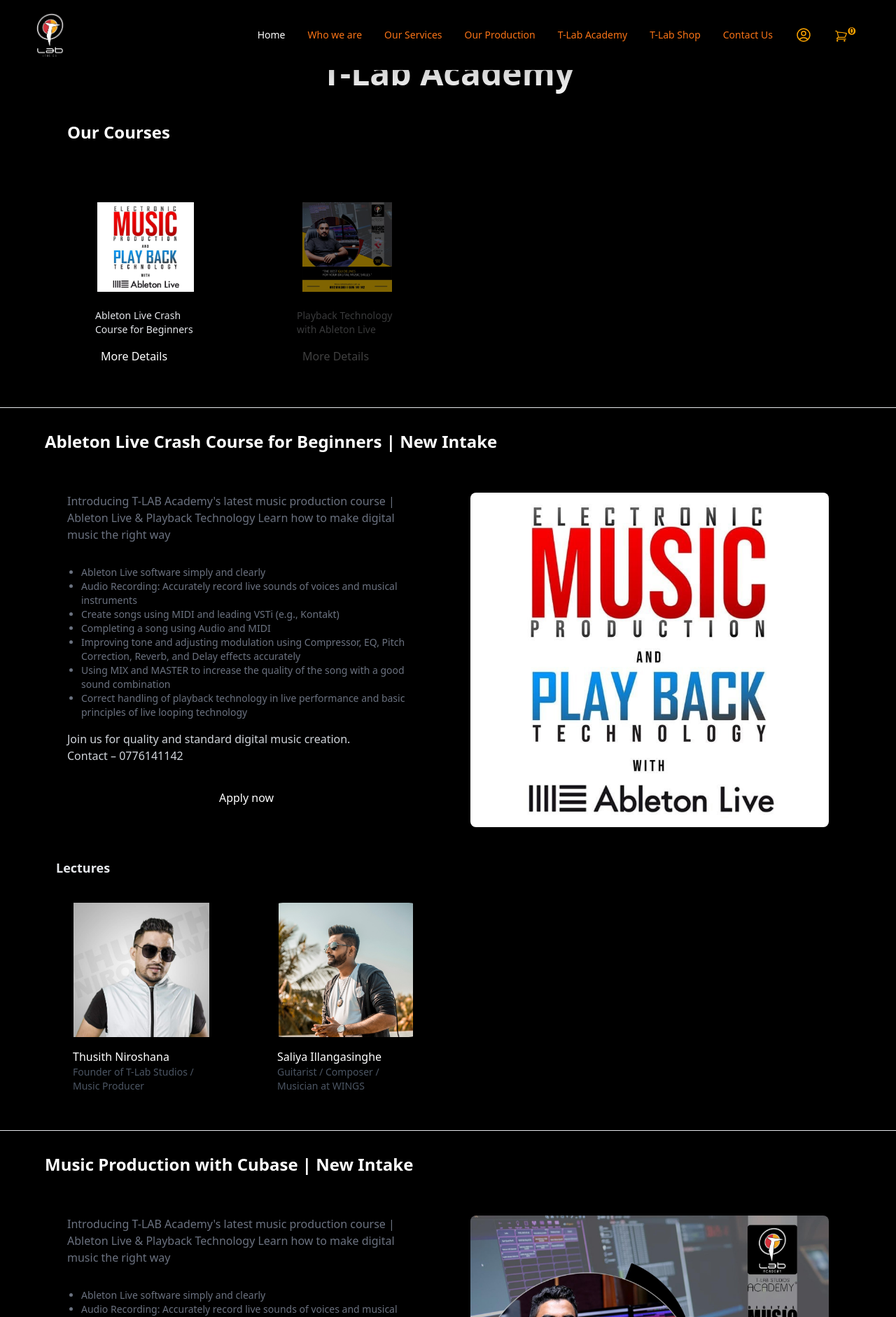
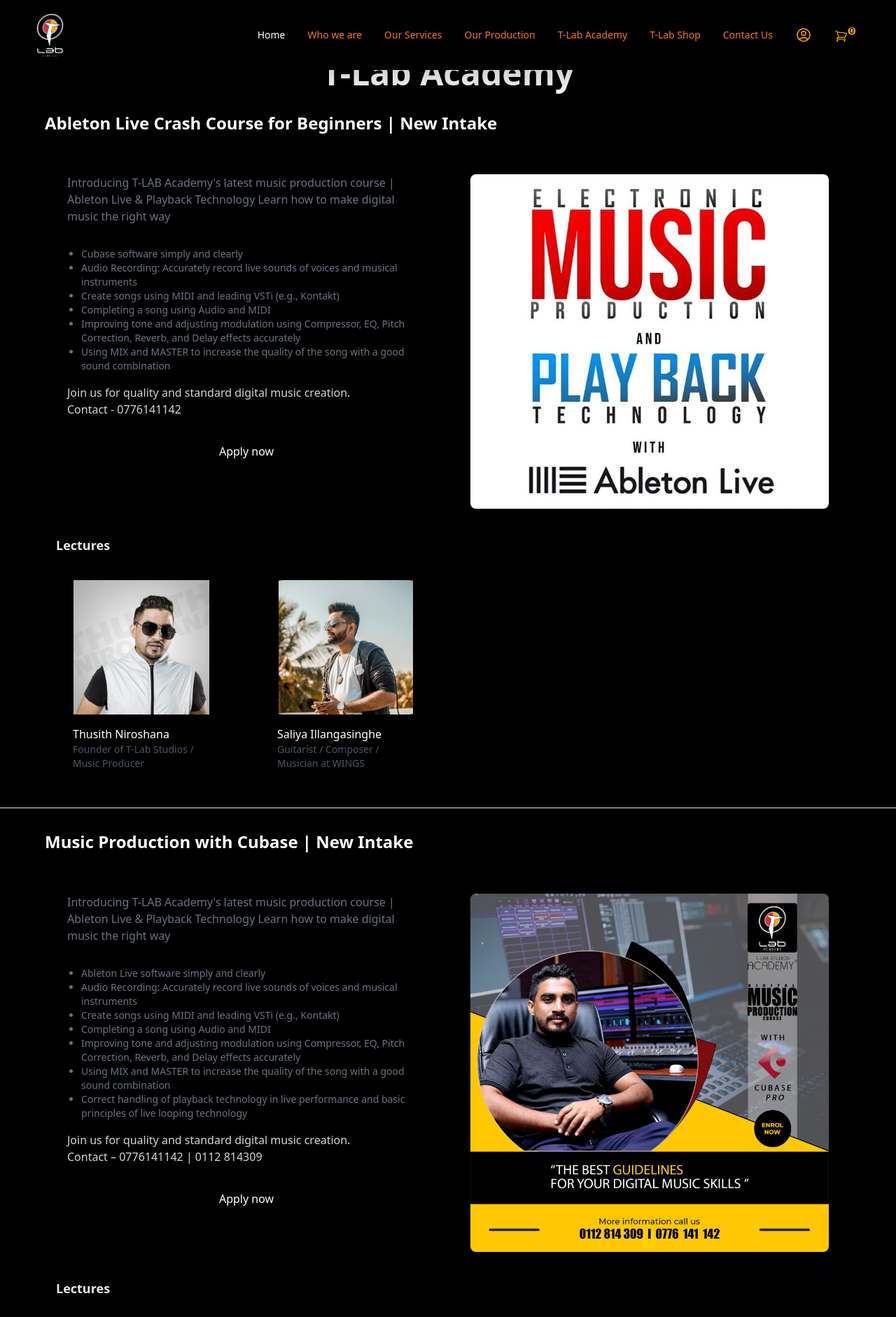
Before and after one commit to coolmotion/T-Lab, a Django app: page /academy in a window 1280 px wide. Shown: the top 1882 px of the page at 70% size. Run offline with Django 5.2, Linux system fonts and the light colour scheme; some web fonts are replaced.

Commit message:
update academy

```diff
--- a/home/templates/academy.html
+++ b/home/templates/academy.html
@@ -4,14 +4,14 @@
 <div class="animated-text">
   <h2 class="text-5xl font-bold text-white text-center pt-20">T-Lab Academy</h2>
 </div>
-<section style="padding: 1vw 5vw;" class="border-b border-orange-500">
+<!-- <section style="padding: 1vw 5vw;" class="border-b border-orange-500">
 <h3 class="text-2xl font-bold text-white mb-5 text-white p-8">Our Courses</h3>
 <div id="productContainer" class="p-4 grid grid-cols-1 sm:grid-cols-2 md:grid-cols-4 gap-8" >
   <div class="bg-zinc-950 mx-8 p-4 rounded-lg shadow-md mb-4"><img src="{% static 'img/academy post.jpg'%}" alt="ATH-M20x Professional Headphones" class=" w-full h-32 object-contain mb-4"><h3 class="text-sm text-gray-200 p-2">Ableton Live Crash Course for Beginners</h3><p class="text-gray-600 pb-2"></p><a href="https://wa.me/+94777836315/?text=Hello%2C%20I'm%20interested%20in%20ATH-M20x%20Professional%20Headphones%20.%20Can%20you%20provide%20more%20details%3F" class="bg-orange-500 text-white rounded-full px-4 py-2 mt-4">More Details</a></div>
   <div class="bg-zinc-950 mx-8 p-4 rounded-lg shadow-md mb-4 transparent-background"><img src="{% static 'img/course 2.jpeg'%}" alt="ATH-M20x Professional Headphones" class=" w-full h-32 object-contain mb-4"><h3 class=" transparent-background text-sm text-gray-200 p-2">Playback Technology with Ableton Live</h3><p class="transparent-background text-gray-600 pb-2"></p><a href="https://wa.me/+94777836315/?text=Hello%2C%20I'm%20interested%20in%20ATH-M20x%20Professional%20Headphones%20.%20Can%20you%20provide%20more%20details%3F" class="transparent-background bg-orange-500 text-white rounded-full px-4 py-2 mt-4">More Details</a></div>
 
 </div>
-</section>
+</section> -->
 <section>
 <div>
   <h3 class="text-2xl font-bold text-orange-500 m-8 px-8 text-white">Ableton Live Crash Course for Beginners | New Intake</h3>
@@ -24,16 +24,15 @@
 
           </br>
           <ul class="text-sm text-gray-500 list-disc pl-5">
-            <li>Ableton Live software simply and clearly</li>
+            <li>Cubase software simply and clearly</li>
             <li>Audio Recording: Accurately record live sounds of voices and musical instruments</li>
             <li>Create songs using MIDI and leading VSTi (e.g., Kontakt)</li>
             <li>Completing a song using Audio and MIDI</li>
             <li>Improving tone and adjusting modulation using Compressor, EQ, Pitch Correction, Reverb, and Delay effects accurately</li>
             <li>Using MIX and MASTER to increase the quality of the song with a good sound combination</li>
-            <li>Correct handling of playback technology in live performance and basic principles of live looping technology</li>
         </ul>
 
-        <p class="text-gray-300 pt-4 text-md">Join us for quality and standard digital music creation.<br> Contact – 0776141142 </p>
+        <p class="text-gray-300 pt-4 text-md">Join us for quality and standard digital music creation.<br> Contact - 0776141142</p>
           <div class="hidden sm:flex flex-row items-center rounded-3xl p-3  space-x-4 my-6 mx-2 justify-center  ">
             <div>
             <a href="https://forms.gle/8hGoD3BrCwxhBDYd7" class="bg-orange-500 text-white rounded-full px-4 py-2 mt-4">Apply now</a>
```
Also changed, not shown: db.sqlite3.
